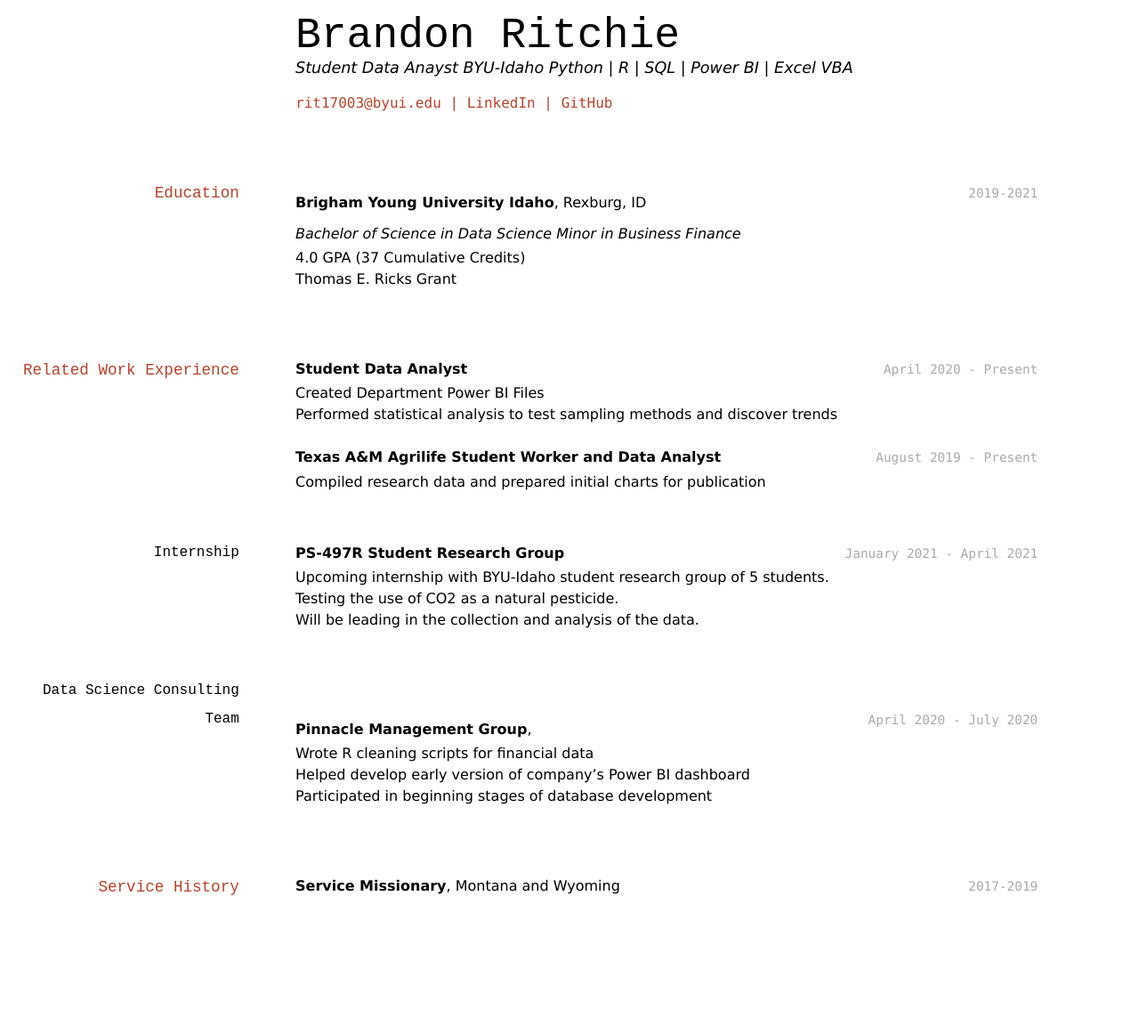
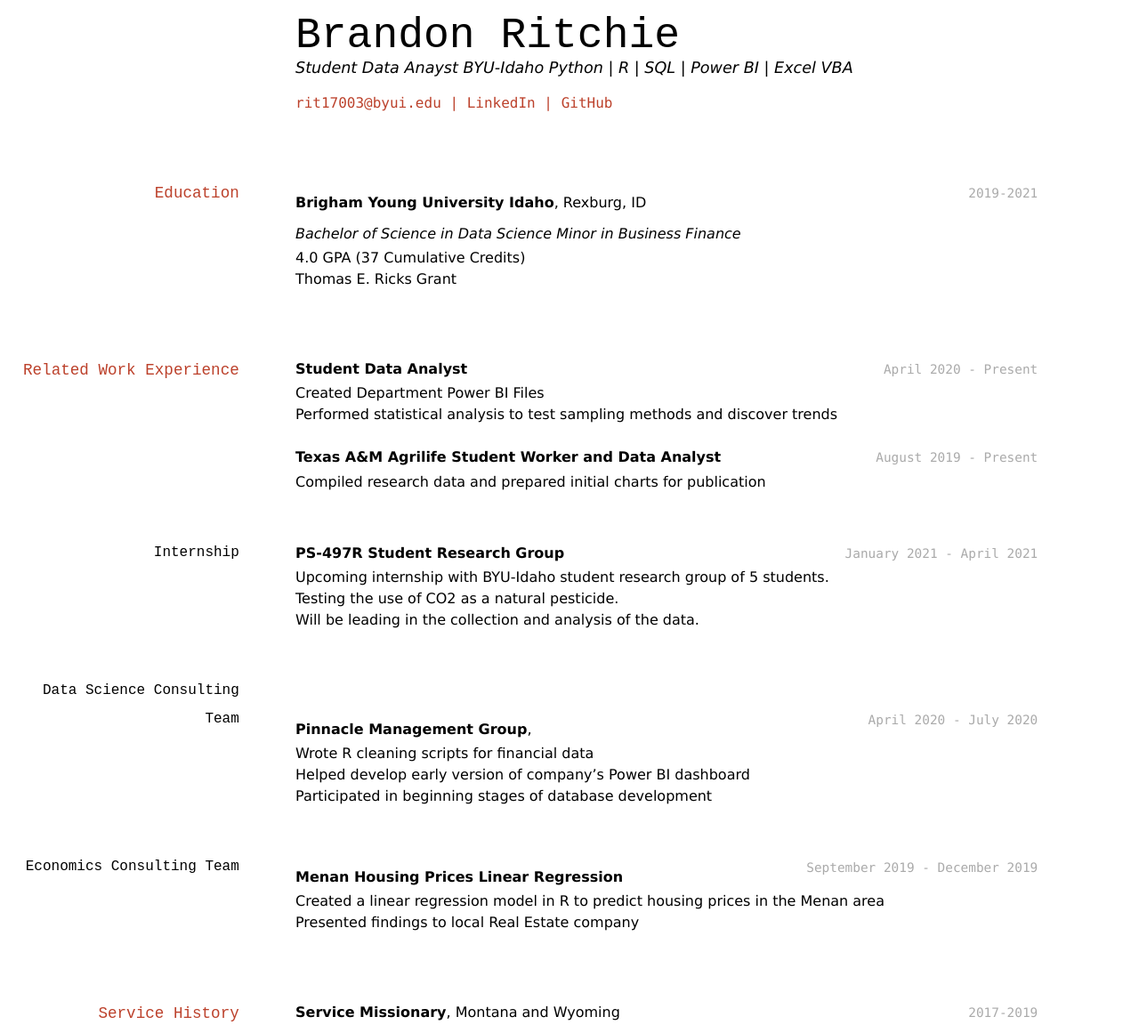
Before and after one commit to byuids-resumes/BrandonRitchie_Resume, a Jekyll site: the page built from docs/index.md, in a window 1280 px wide. Shown: the whole page at 89% size. Built offline with Jekyll 4.4.1, drawn with Linux system fonts in a browser that asks for light colours; before the commit the page ends 1019 px from its top, so only the background shows below that.

Commit message:
added economis group

```diff
--- a/docs/index.md
+++ b/docs/index.md
@@ -56,6 +56,15 @@ __Pinnacle Management Group__,
 - Helped develop early version of company's Power BI dashboard
 - Participated in beginning stages of database development
 
+### Economics Consulting Team
+
+`September 2019 - December 2019`
+
+__Menan Housing Prices Linear Regression__
+
+- Created a linear regression model in R to predict housing prices in the Menan area
+- Presented findings to local Real Estate company
+
 ## Service History
 
 `2017-2019`
```
